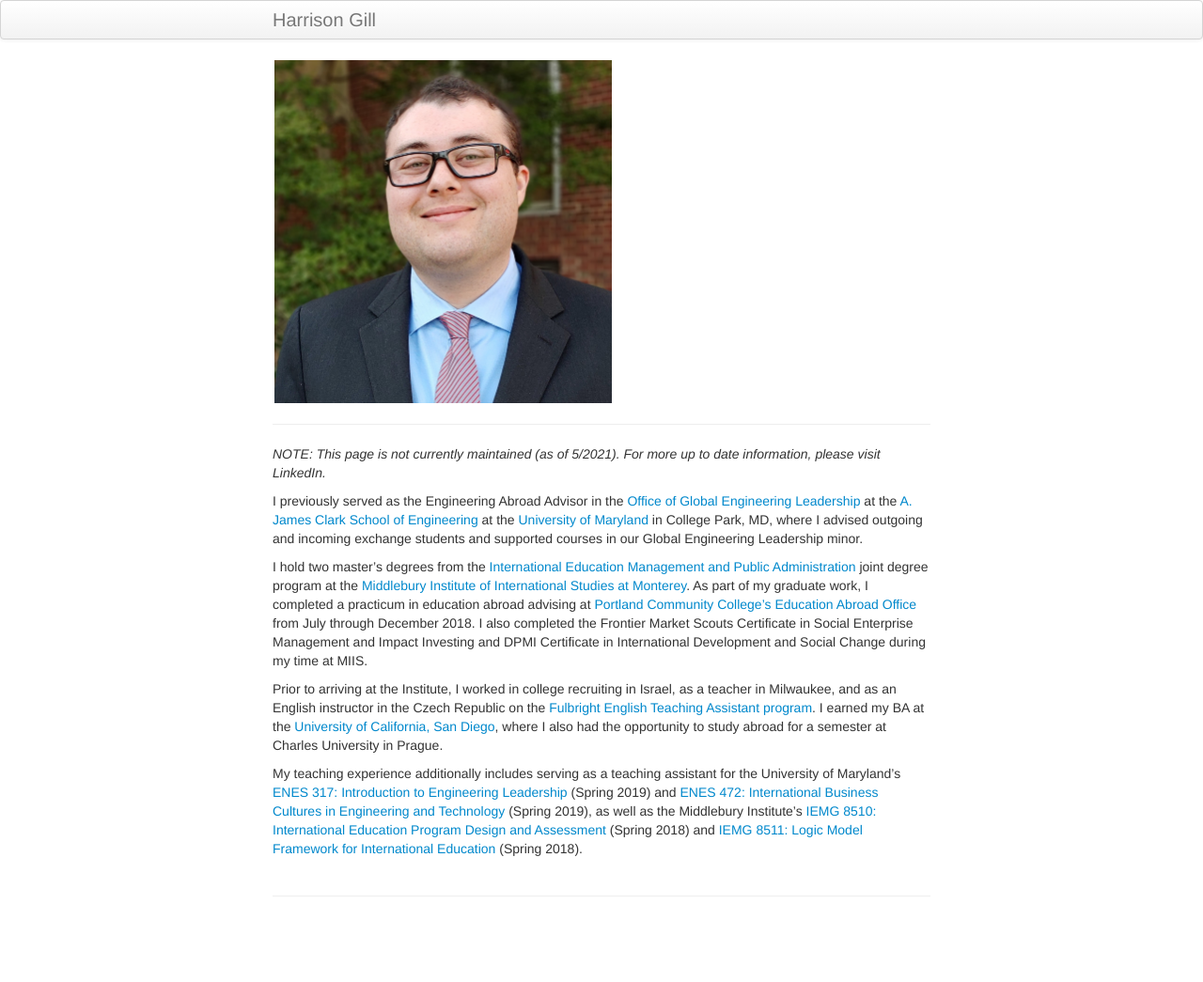
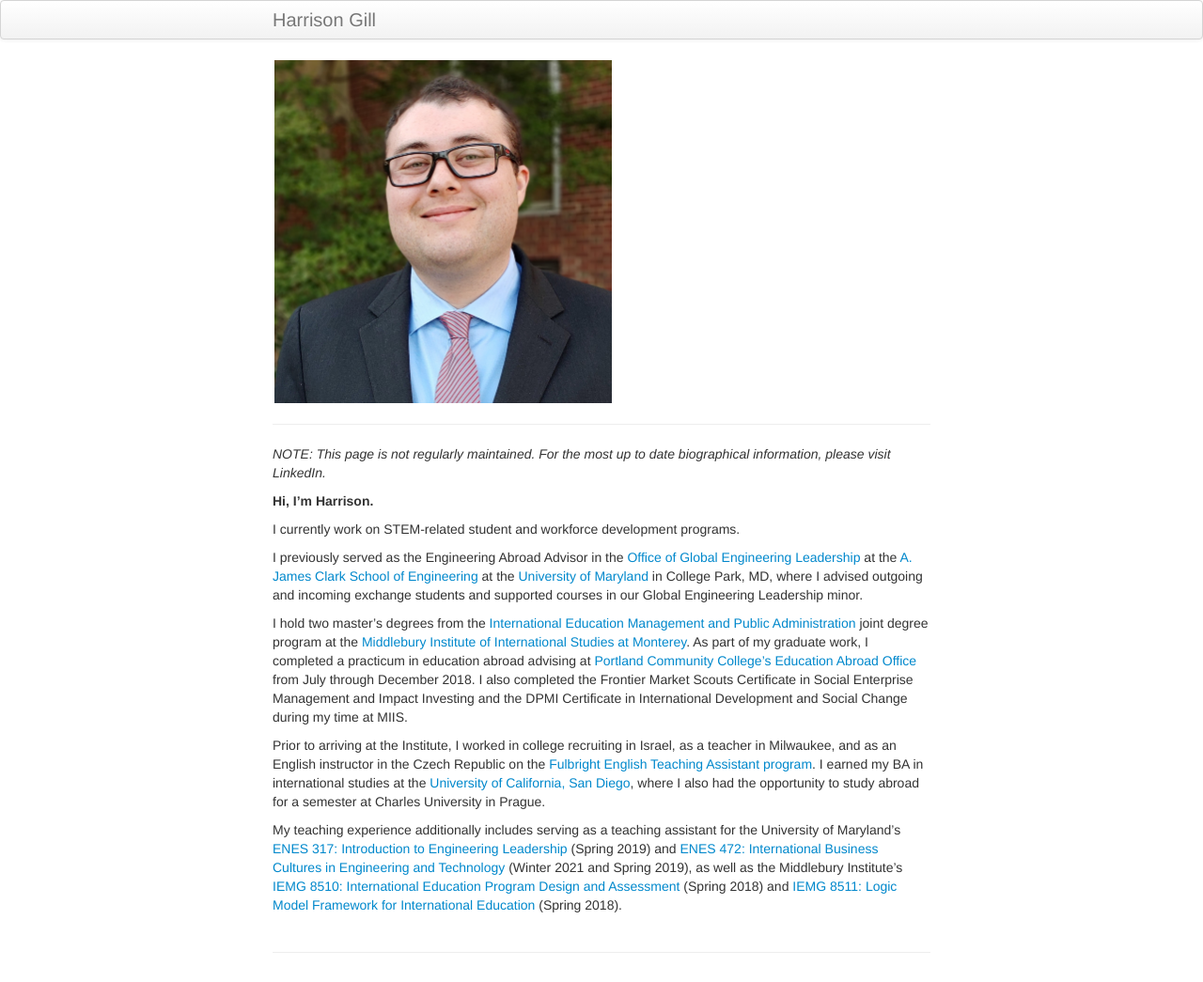
Before and after one commit to harrisongill/harrisongill.github.io, a Jekyll site: the page built from index.md, in a window 1280 px wide. Shown: the whole page at 94% size. Built offline with Jekyll 4.4.1, drawn with Linux system fonts in a browser that asks for light colours; before the commit the page ends 985 px from its top, so only the background shows below that.

Commit message:
Make current 2022

```diff
--- a/index.md
+++ b/index.md
@@ -2,7 +2,7 @@
 layout: frontpage
 title: Harrison Gill
 description: Professional website of Harrison Gill, MPA, MA.
-keywords: international education, Harrison Gill, engineering abroad, University of Maryland, Middlebury Institute, Czech Republic, Israel
+keywords: STEM, international education, Harrison Gill, engineering abroad, University of Maryland, Middlebury Institute, Czech Republic, Israel
 ---
 
 
@@ -19,12 +19,16 @@ keywords: international education, Harrison Gill, engineering abroad, University
 </div>
 
 ---
-*NOTE: This page is not currently maintained (as of 5/2021). For more up to date information, please visit LinkedIn.*
+*NOTE: This page is not regularly maintained. For the most up to date biographical information, please visit LinkedIn.*
+
+**Hi, I'm Harrison.**
+
+I currently work on STEM-related student and workforce development programs.
 
 I previously served as the Engineering Abroad Advisor in the [Office of Global Engineering Leadership](https://eng.umd.edu/global) at the [A. James Clark School of Engineering](https://eng.umd.edu) at the [University of Maryland](https://www.umd.edu) in College Park, MD, where I advised outgoing and incoming exchange students and supported courses in our Global Engineering Leadership minor.
 
-I hold two master's degrees from the [International Education Management and Public Administration](https://www.miis.edu/academics/programs/education-management/joint-degree) joint degree program at the [Middlebury Institute of International Studies at Monterey](https://www.miis.edu). As part of my graduate work, I completed a practicum in education abroad advising at [Portland Community College's Education Abroad Office](https://www.pcc.edu/education-abroad/) from July through December 2018. I also completed the Frontier Market Scouts Certificate in Social Enterprise Management and Impact Investing and DPMI Certificate in International Development and Social Change during my time at MIIS.
+I hold two master's degrees from the [International Education Management and Public Administration](https://www.miis.edu/academics/programs/education-management/joint-degree) joint degree program at the [Middlebury Institute of International Studies at Monterey](https://www.miis.edu). As part of my graduate work, I completed a practicum in education abroad advising at [Portland Community College's Education Abroad Office](https://www.pcc.edu/education-abroad/) from July through December 2018. I also completed the Frontier Market Scouts Certificate in Social Enterprise Management and Impact Investing and the DPMI Certificate in International Development and Social Change during my time at MIIS.
 
-Prior to arriving at the Institute, I worked in college recruiting in Israel, as a teacher in Milwaukee, and as an English instructor in the Czech Republic on the [Fulbright English Teaching Assistant program](https://www.fulbright.cz/en/fulbright-scholarships/fulbright-english-teaching-assistants/). I earned my BA at the [University of California, San Diego](https://www.ucsd.edu), where I also had the opportunity to study abroad for a semester at Charles University in Prague.
+Prior to arriving at the Institute, I worked in college recruiting in Israel, as a teacher in Milwaukee, and as an English instructor in the Czech Republic on the [Fulbright English Teaching Assistant program](https://www.fulbright.cz/en/fulbright-scholarships/fulbright-english-teaching-assistants/). I earned my BA in international studies at the [University of California, San Diego](https://www.ucsd.edu), where I also had the opportunity to study abroad for a semester at Charles University in Prague.
 
-My teaching experience additionally includes serving as a teaching assistant for the University of Maryland's [ENES 317: Introduction to Engineering Leadership](https://eng.umd.edu/global/leadership-courses/enes317) (Spring 2019) and [ENES 472: International Business Cultures in Engineering and Technology](https://eng.umd.edu/global/leadership-courses/enes472) (Spring 2019), as well as the Middlebury Institute's [IEMG 8510: International Education Program Design and Assessment](https://courses.middlebury.edu/hub/miis/201828/iemg/8510b) (Spring 2018) and [IEMG 8511: Logic Model Framework for International Education](https://courses.middlebury.edu/hub/miis/201828/iemg/8511b) (Spring 2018).
+My teaching experience additionally includes serving as a teaching assistant for the University of Maryland's [ENES 317: Introduction to Engineering Leadership](https://eng.umd.edu/global/leadership-courses/enes317) (Spring 2019) and [ENES 472: International Business Cultures in Engineering and Technology](https://eng.umd.edu/global/leadership-courses/enes472) (Winter 2021 and Spring 2019), as well as the Middlebury Institute's [IEMG 8510: International Education Program Design and Assessment](https://courses.middlebury.edu/hub/miis/201828/iemg/8510b) (Spring 2018) and [IEMG 8511: Logic Model Framework for International Education](https://courses.middlebury.edu/hub/miis/201828/iemg/8511b) (Spring 2018).
```
